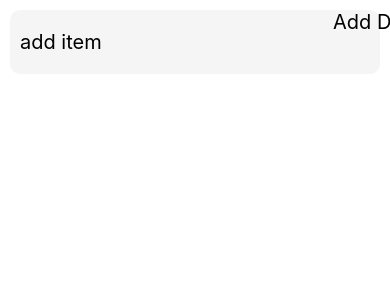
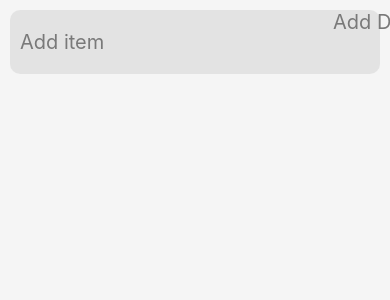
Before and after one commit to EC463-Smart-Fridge/ui-prototype, a React Native app in the folder client/: screen / in a window 390 px wide. Shown: the top 300 px of the page. Built offline with nearby package versions, Linux system fonts and the light colour scheme.

Commit message:
adjust styling

```diff
--- a/client/App.tsx
+++ b/client/App.tsx
@@ -26,6 +26,7 @@ const App = () => {
     <ScrollView
       style={{
         padding: 10,
+        backgroundColor: 'whitesmoke'
       }}
     >
       {items.map((item, i) => (
--- a/client/components/NewItem.tsx
+++ b/client/components/NewItem.tsx
@@ -27,7 +27,8 @@ const NewItem = (items: any[], setItems:Dispatch<SetStateAction<any[]>>) => {
                 style={{
                     width: '100%',
                     height: 64,
-                    backgroundColor: 'whitesmoke',
+                    backgroundColor: 'lightgray',
+                    opacity: 0.5,
                     borderRadius: 10,
                     display: 'flex',
                     flexDirection: 'row',
@@ -36,7 +37,7 @@ const NewItem = (items: any[], setItems:Dispatch<SetStateAction<any[]>>) => {
                 }}
             >
                 <TextInput
-                    placeholder="add item"
+                    placeholder="Add item"
                     value={input}
                     onChangeText={setInput}
                     style={{
@@ -74,7 +75,8 @@ const NewItem = (items: any[], setItems:Dispatch<SetStateAction<any[]>>) => {
                     <Text
                         style={{
                             textAlignVertical: 'center',
-                            height: '100%'
+                            height: '100%',
+                            opacity: 0.75,
                         }}
                     >
                         Add
```
